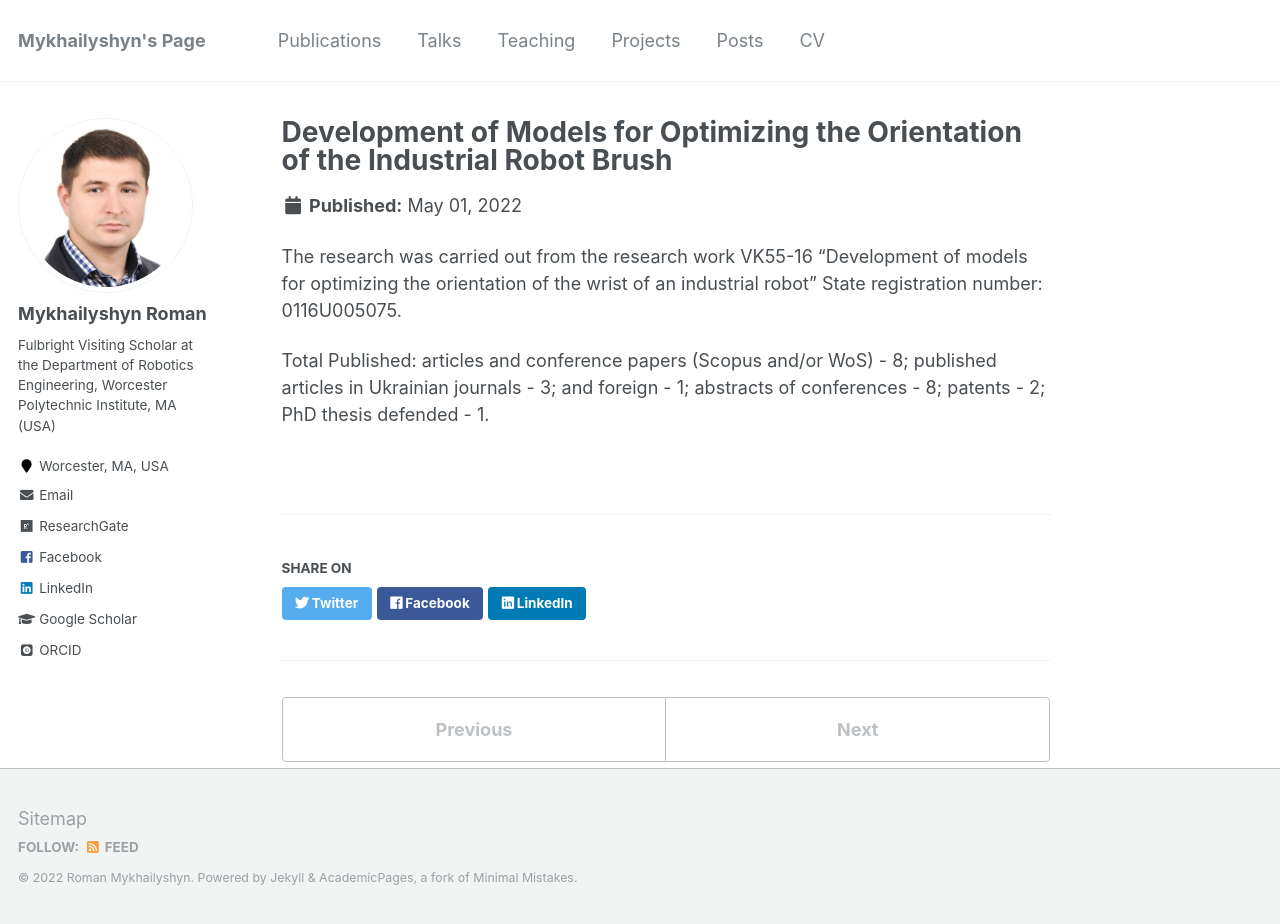
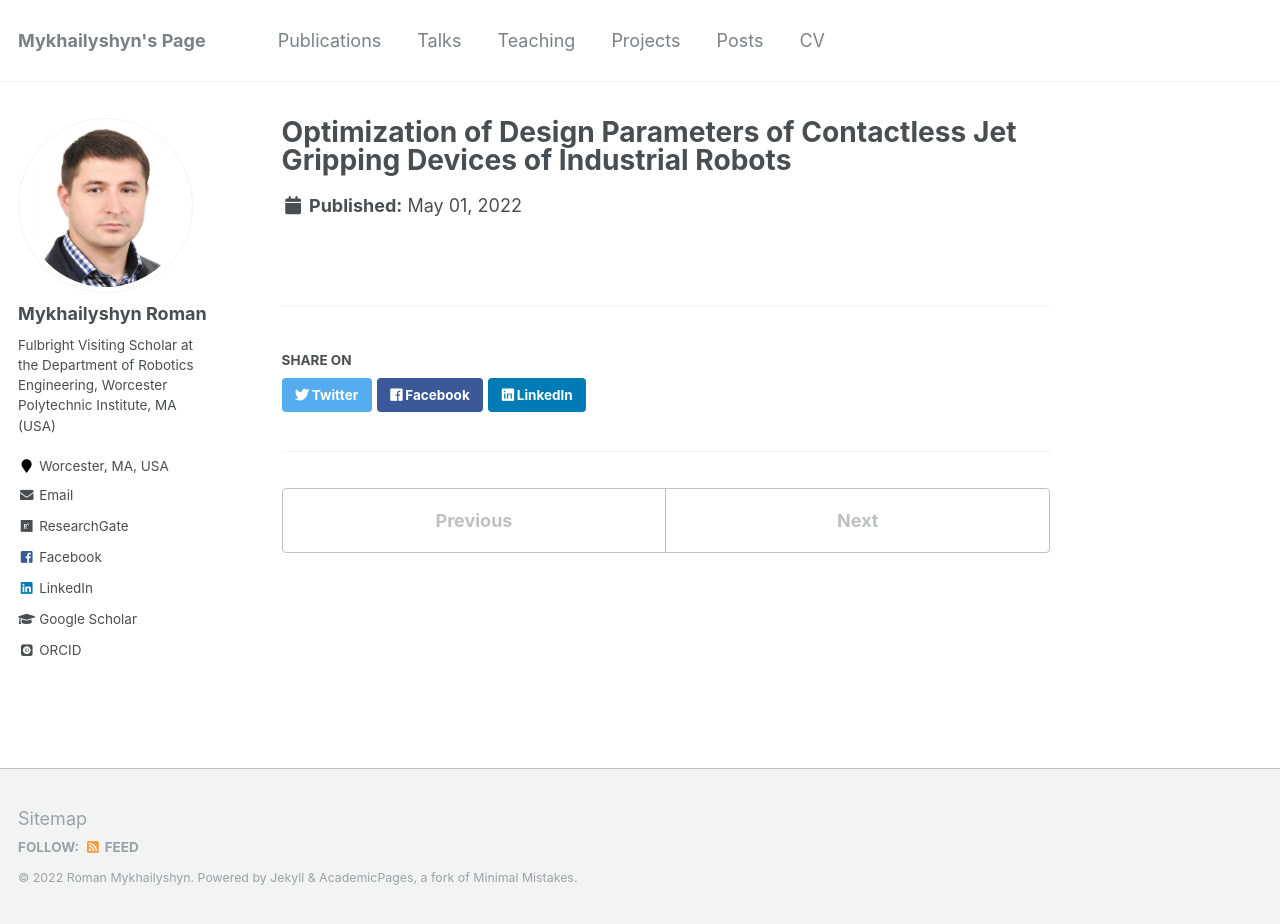
Before and after one commit to RomanMykhailyshyn/RomanMykhailyshyn.github.io, a Jekyll site: the page built from _portfolio/portfolio-2.md, in a window 1280 px wide and 924 px high. Built offline with Jekyll 4.4.1, drawn with Linux system fonts in a browser that asks for light colours; some web fonts are replaced.

Commit message:
Update portfolio-2.md

```diff
--- a/_portfolio/portfolio-2.md
+++ b/_portfolio/portfolio-2.md
@@ -1,9 +1,5 @@
 ---
-title: "Development of Models for Optimizing the Orientation of the Industrial Robot Brush"
-excerpt: "<br/><img src='/images/P1.png'>"
+title: "Optimization of Design Parameters of Contactless Jet Gripping Devices of Industrial Robots"
+excerpt: "<br/><img src='/images/P2.png'>"
 collection: portfolio
 ---
-
-The research was carried out from the research work VK55-16 "Development of models for optimizing the orientation of the wrist of an industrial robot" State registration number: 0116U005075.
-
-Total Published: articles and conference papers (Scopus and/or WoS) - 8; published articles in Ukrainian journals - 3; and foreign - 1; abstracts of conferences - 8; patents - 2; PhD thesis defended - 1.
```
